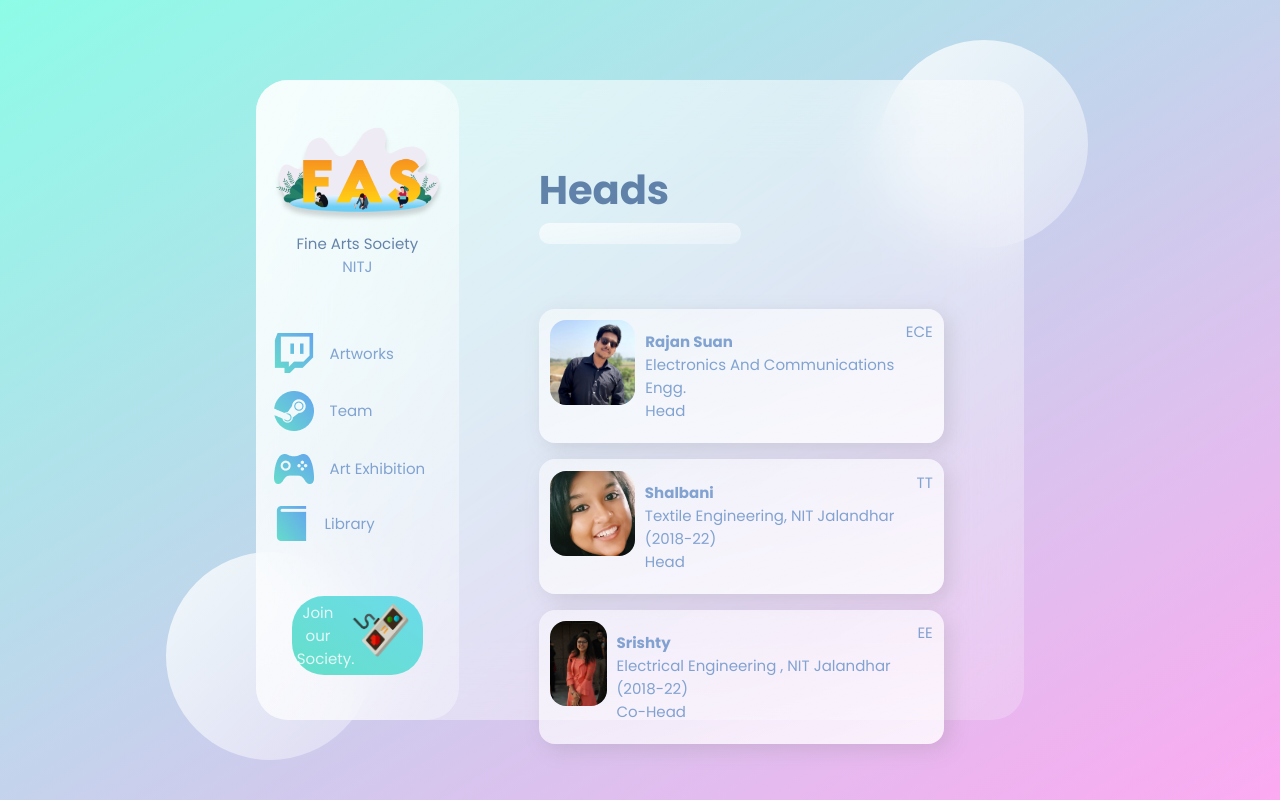
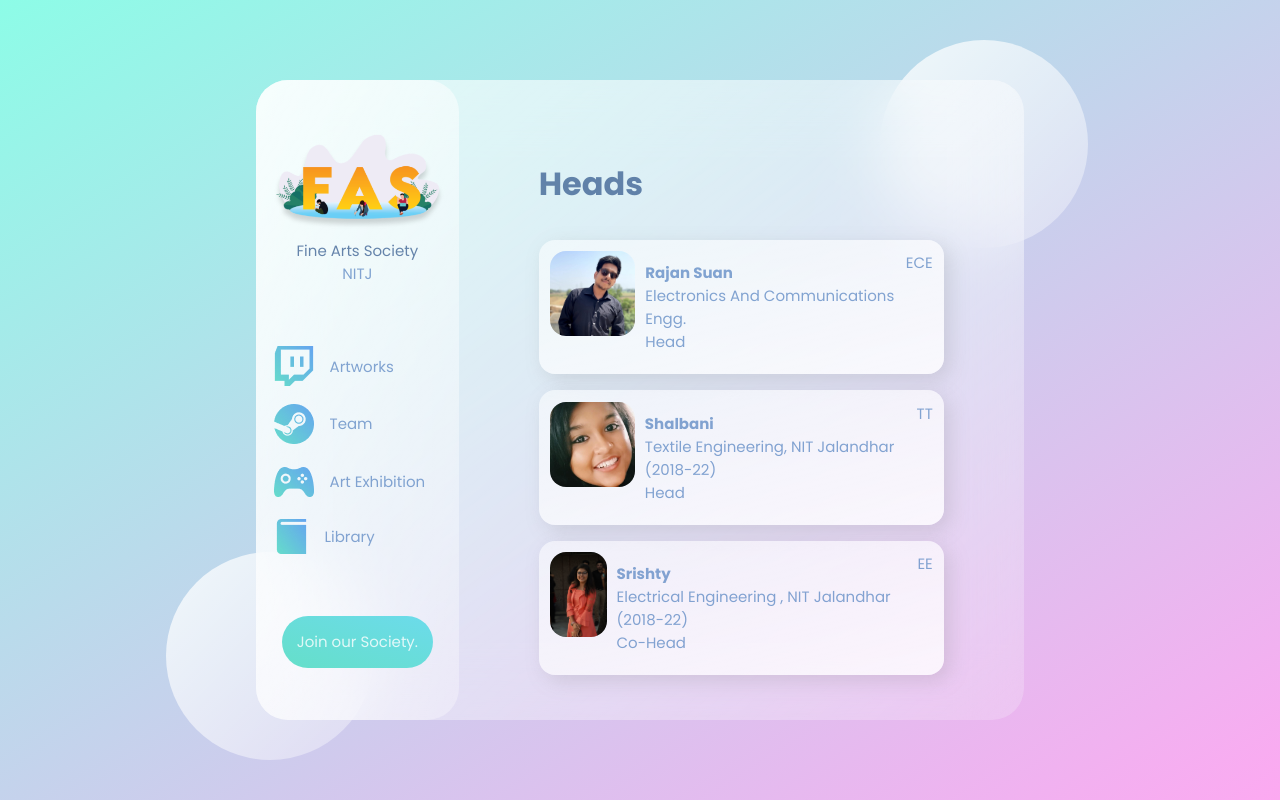
Before and after one commit to Rajansuan/FAS-GLASS-MIXED, a plain HTML site: page aboutus.html in a window 1280 px wide. Drawn offline with Linux system fonts and the light colour scheme.

Commit message:
head text fixed

```diff
--- a/aboutus.html
+++ b/aboutus.html
@@ -39,14 +39,12 @@
               </div>
             </div>
             <div class="pro">
-              <h2>Join our Society.</h2>
-              <img src="./images/controller.png" alt="" height="70" />
+              <h3 style="padding: 10px; color:white;">Join our Society.</h3>
             </div>
           </div>
           <div class="games">
             <div class="status">
-              <h1>Heads</h1>
-              <input type="button"/>
+              <p style="color:#426696;font-size: 2rem; font-weight: bolder;">Heads</p>
             </div>
             <div class="cards">
               <div class="card">
--- a/style1.css
+++ b/style1.css
@@ -131,7 +131,7 @@ main{
 /* Games  */
 
 .status {
-  margin-bottom: 3rem;
+  margin-bottom: 1rem;
 }
 
 .status input {
```
Also changed, not shown: index.html (+0 -1 lines), style2.css (line endings or trailing spaces).
